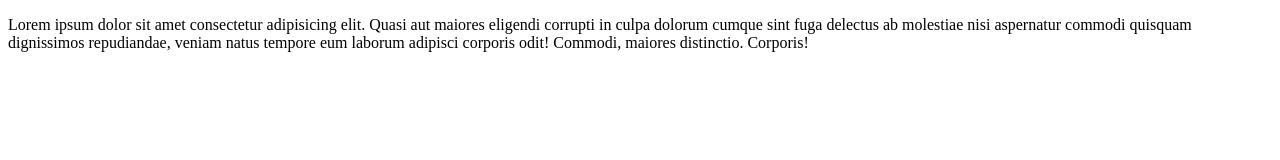
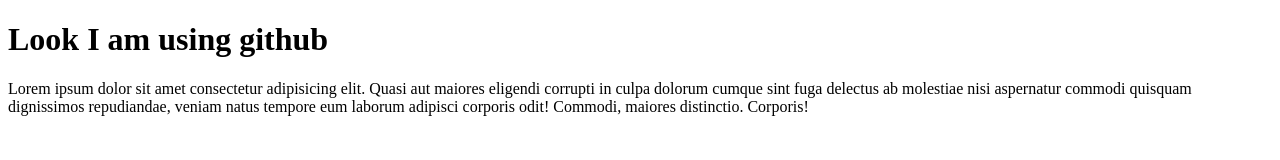
Before and after one commit to Shihab31/web-design, a plain HTML site: page index.html in a window 1280 px wide. Drawn offline with Linux system fonts and the light colour scheme.

Commit message:
Ading heading

```diff
--- a/index.html
+++ b/index.html
@@ -7,6 +7,7 @@
     <title>Git Practice</title>
 </head>
 <body>
+    <h1>Look I am using github</h1>
     <p>Lorem ipsum dolor sit amet consectetur adipisicing elit. Quasi aut maiores eligendi corrupti in culpa dolorum cumque sint fuga delectus ab molestiae nisi aspernatur commodi quisquam dignissimos repudiandae, veniam natus tempore eum laborum adipisci corporis odit! Commodi, maiores distinctio. Corporis!</p>
 </body>
 </html>
```
